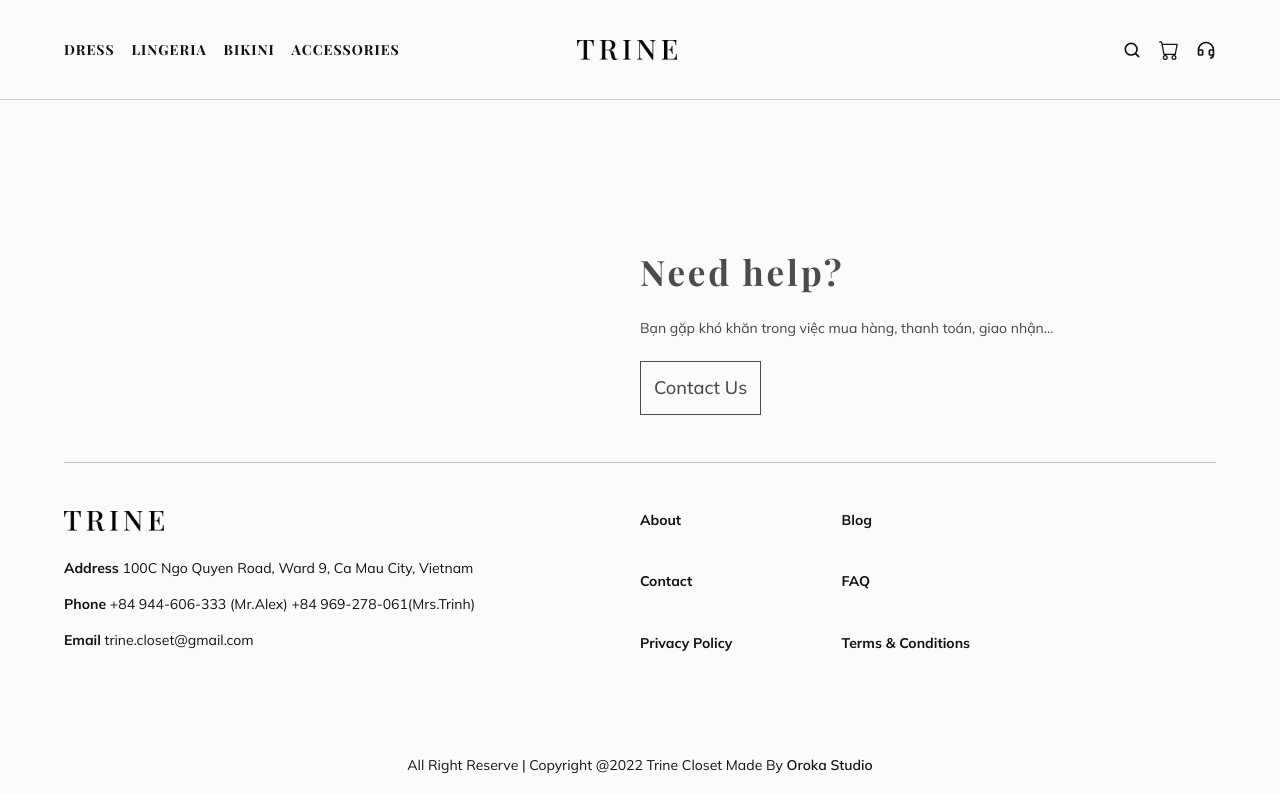
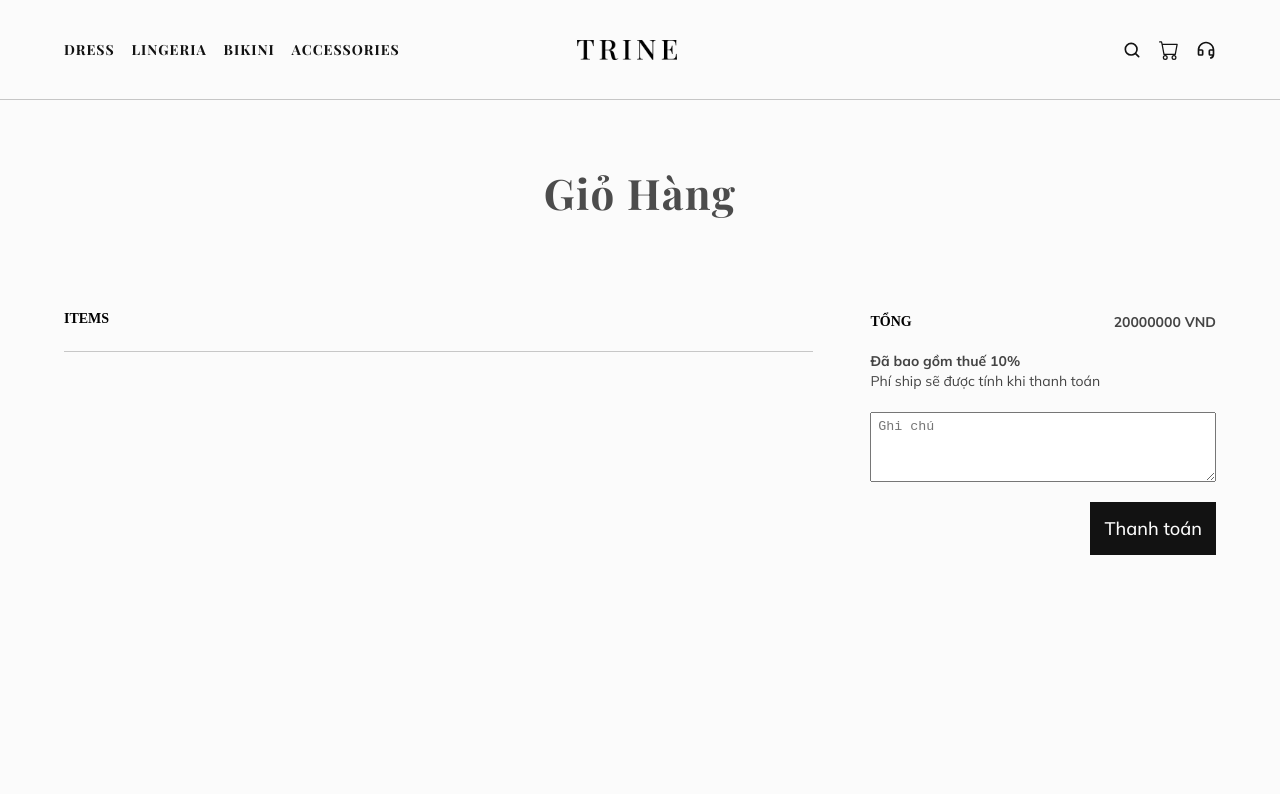
Before and after one commit to alexanderngia/fashion-ecommerce-theme, a Next.js app: page /cart in a window 1280 px wide. Shown: the top 794 px of the page. Built offline with nearby package versions, Linux system fonts and the light colour scheme; some icons are missing.

Commit message:
update Cart page 11h41 29/4/23

```diff
--- a/pages/cart/index.module.scss
+++ b/pages/cart/index.module.scss
@@ -1,110 +1,46 @@
 @import "styles/mixin";
 @import "styles/variables";
-.function {
+.container {
   width: 100%;
-  height: 70px;
+  @include padding-2-5;
   @include flex();
+  align-items: flex-start;
   justify-content: space-between;
-  align-items: flex-start;
-  flex-direction: column;
-  padding: 5% 5% 2% 5%;
-  @include tablet {
-    height: auto;
+  h2 {
+    font-size: 1rem;
   }
-  @include desktop {
-    flex-direction: row;
+  .cart {
+    width: 65%;
+  }
+  .sidebar {
+    @include flexCol();
     align-items: flex-end;
-  }
-  .column {
-    @include flex();
-    justify-content: space-between;
-    align-items: flex-end;
+    justify-content: flex-start;
+    row-gap: 20px;
+    width: 30%;
+    height: 300px;
 
-    &:first-of-type {
-      width: 70%;
-      @include desktop {
-        width: 35%;
-      }
-      @include desktop-l {
-        width: 30%;
-      }
+    .total {
+      width: 100%;
+      height: 20px;
+      @include flex();
+      justify-content: space-between;
+    }
+    .tax {
+      width: 100%;
+
       p {
-        text-transform: uppercase;
-        font-size: 0.8rem;
         padding: 0;
-        span {
-          font-weight: 900;
-        }
       }
     }
-    &:last-of-type {
+    .note {
       width: 100%;
-      justify-content: flex-end;
-      column-gap: 2rem;
-      @include desktop {
-        width: 50%;
-      }
+      height: 70px;
+      @include padding-2;
+      box-sizing: border-box;
     }
-    h1 {
-      letter-spacing: 0.7em;
-      line-height: inherit;
-      padding: 0;
-      font-size: 2rem;
+    button {
+      margin: 0;
     }
   }
 }
-.container {
-  width: 100%;
-  @include flex();
-  flex-wrap: wrap;
-  justify-content: flex-start;
-  column-gap: 8%;
-  padding: 2% 5%;
-  @include tablet {
-    column-gap: 5%;
-  }
-  @include desktop {
-    column-gap: 5%;
-  }
-  @include desktop-l {
-    column-gap: 2.66%;
-  }
-  a {
-    width: 46%;
-    height: 300px;
-    @include tablet {
-      height: 380px;
-      width: 30%;
-    }
-    @include desktop {
-      height: 500px;
-      &:nth-of-type(4),
-      &:nth-of-type(5) {
-        width: 47.501%;
-        height: 770px;
-      }
-    }
-    @include desktop-l {
-      width: 23%;
-      &:nth-of-type(4),
-      &:nth-of-type(5) {
-        width: 23%;
-        height: 500px;
-      }
-      &:nth-of-type(5),
-      &:nth-of-type(6),
-      &:nth-of-type(7) {
-        width: 31.55%;
-        height: 630px;
-      }
-    }
-
-    .card {
-      width: 100%;
-      height: 100%;
-      .cardThumb {
-        height: 84%;
-      }
-    }
-  }
-}
--- a/pages/cart/index.tsx
+++ b/pages/cart/index.tsx
@@ -1,6 +1,10 @@
 import LayoutStore from "components/container/layout/store";
-import { ButtonSub } from "components/ui/button";
-import { CardProduct, CardProductItem } from "components/ui/card";
+import { ButtonMain, ButtonSub } from "components/ui/button";
+import {
+  CardProduct,
+  CardProductCart,
+  CardProductItem,
+} from "components/ui/card";
 import Filter from "components/ui/filter";
 import { getProducts } from "lib/productService";
 import { GetStaticProps, NextPage } from "next";
@@ -13,7 +17,8 @@ import { AngleDown } from "@styled-icons/fa-solid/AngleDown";
 
 import styles from "./index.module.scss";
 import { useAppDispatch, useAppSelector } from "redux/hook";
-import { removeFromCart, selectCartList } from "redux/action/cart";
+import { addToCart, removeFromCart, selectCartList } from "redux/action/cart";
+import Divider from "@/components/ui/divider";
 
 interface CartProps {
   product: Products[];
@@ -27,7 +32,11 @@ const Cart: NextPage<CartProps> = () => {
     <>
       <HeaderLayout data={data.nav} layout={layout}></HeaderLayout>
       <LayoutStore>
+        <h1 className={styles["title"]}>Giỏ Hàng</h1>
+        <div className={styles["container"]}>
           <div className={styles["cart"]}>
+            <h4>ITEMS</h4>
+            <Divider />
             {cart &&
               cart?.length > 0 &&
               cart?.map(
@@ -45,10 +54,14 @@ const Cart: NextPage<CartProps> = () => {
                   index: number
                 ) => {
                   return (
-                  <CardProductItem
+                    <CardProductCart
                       onClick={() =>
                         dispatch(
-                        removeFromCart({ idItem, colorSelected, sizeSelected })
+                          removeFromCart({
+                            idItem,
+                            colorSelected,
+                            sizeSelected,
+                          })
                         )
                       }
                       key={imgItem + nameItem + index}
@@ -64,6 +77,25 @@ const Cart: NextPage<CartProps> = () => {
                 }
               )}
           </div>
+          <div className={styles["sidebar"]}>
+            <div className={styles["total"]}>
+              <h4>TỔNG</h4>
+              <p>
+                <strong>20000000 VND</strong>
+              </p>
+            </div>
+            <div className={styles["tax"]}>
+              <p>
+                <strong>Đã bao gồm thuế 10%</strong>
+              </p>
+              <p>Phí ship sẽ được tính khi thanh toán</p>
+            </div>
+            <textarea className={styles["note"]} placeholder="Ghi chú" />
+            <ButtonMain onClick={() => console.log(cart, "cart current")}>
+              Thanh toán
+            </ButtonMain>
+          </div>
+        </div>
       </LayoutStore>
     </>
   );
--- a/styles/_mixin.scss
+++ b/styles/_mixin.scss
@@ -13,6 +13,9 @@
 @mixin flexCol() {
   @include flex();
   flex-direction: column;
+}
+@mixin padding-2() {
+  padding: 2%;
 }
 @mixin padding-2-5() {
   padding: 2% 5%;
```
Lines whose indentation alone changed are shown as unchanged.
